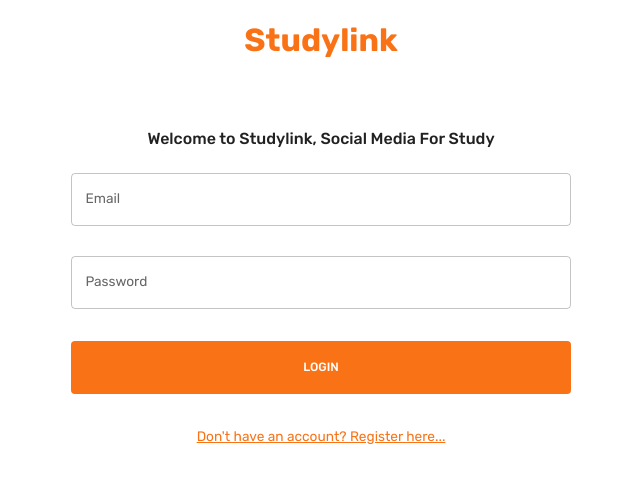
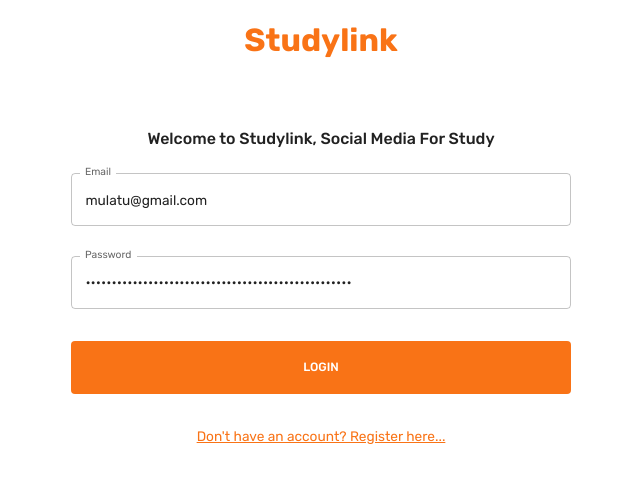
Before and after one commit to Akuna444/studylink, a React (Create React App) app in the folder studylink-frontend/: page / in a window 1280 px wide. Shown: the top 482 px of the page, without its empty margins (319-959 px from the left). Built offline with nearby package versions, Linux system fonts and the light colour scheme.

Commit message:
chore: update default form value

```diff
--- a/studylink-frontend/src/scenes/loginPage/Form.jsx
+++ b/studylink-frontend/src/scenes/loginPage/Form.jsx
@@ -45,9 +45,9 @@ const intialValuesRegister = {
 };
 
 const intialValuesLogin = {
-  email: "",
-  password: "",
-};
+  email: "mulatu@gmail.com",
+  password: "$2b$10$dsasdgsagasda//G9JxQ4bQ8KXf4OAIe/X/AK9skyWUy",
+};;
 
 function Form() {
   const [pageType, setPageType] = useState("login");
```
Also changed, not shown: 1 other file (tests, documents, lock files or other folders).
